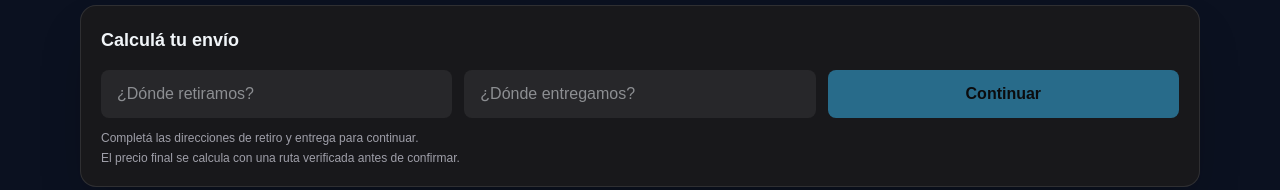
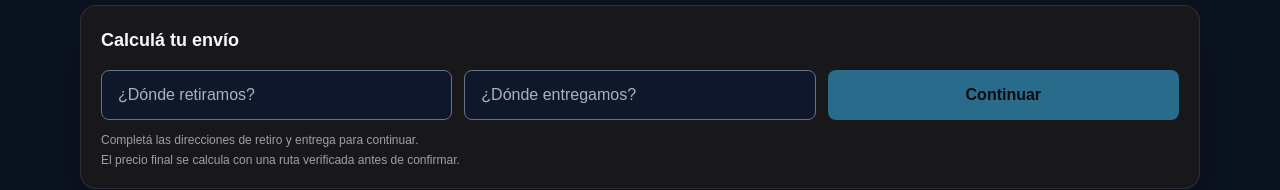
Before and after one commit to Aleemendoza/deliverynow, a Next.js app: page / in a window 1280 px wide. Shown: the part 558-748 px from the top of the page. Built offline with nearby package versions, Linux system fonts and the light colour scheme; no server answers.

Commit message:
feat(ui): improve accessible form contrast

```diff
--- a/src/app/globals.css
+++ b/src/app/globals.css
@@ -1,15 +1,21 @@
 @import "tailwindcss";
 
 :root {
-  --background: #0b1120;
-  --foreground: #f1f5f9;
-  --surface: #131c31;
-  --surface-raised: #1b2944;
+  --background: #0b1220;
+  --foreground: #f8fafc;
+  --surface: #111827;
+  --surface-raised: #172033;
+  --control: #0f172a;
+  --control-border: #64748b;
+  --control-border-hover: #94a3b8;
   --accent: #38bdf8;
   --accent-strong: #0ea5e9;
   --accent-soft: #e0f2fe;
   --accent-foreground: #06233a;
   --info: #7dd3fc;
+  --muted: #cbd5e1;
+  --focus-ring: rgba(56, 189, 248, 0.42);
+  color-scheme: dark;
 }
 
 @theme inline {
@@ -22,6 +28,7 @@
   --color-brand-soft: var(--accent-soft);
   --color-brand-foreground: var(--accent-foreground);
   --color-info: var(--info);
+  --color-muted: var(--muted);
   /* Compatibility aliases keep legacy utility classes on the new brand palette. */
   --color-yellow-400: var(--accent);
   --color-yellow-100: var(--accent-soft);
@@ -71,6 +78,79 @@ button {
   max-width: 100%;
 }
 
+input:not([type="hidden"]):not([type="checkbox"]):not([type="radio"]),
+select,
+textarea {
+  border: 1px solid var(--control-border) !important;
+  background-color: var(--control) !important;
+  color: var(--foreground) !important;
+  caret-color: var(--accent);
+}
+
+input:not([type="hidden"]):not([type="checkbox"]):not([type="radio"])::placeholder,
+textarea::placeholder {
+  color: var(--muted) !important;
+  opacity: 0.82;
+}
+
+input:not([type="hidden"]):not([type="checkbox"]):not([type="radio"]):hover,
+select:hover,
+textarea:hover {
+  border-color: var(--control-border-hover) !important;
+}
+
+input:not([type="hidden"]):not([type="checkbox"]):not([type="radio"]):focus,
+select:focus,
+textarea:focus {
+  border-color: var(--accent) !important;
+  box-shadow: 0 0 0 3px var(--focus-ring) !important;
+  outline: none;
+}
+
+input[aria-invalid="true"],
+select[aria-invalid="true"],
+textarea[aria-invalid="true"] {
+  border-color: #fb7185 !important;
+}
+
+input[type="checkbox"],
+input[type="radio"] {
+  accent-color: var(--accent);
+}
+
+label:has(> input.sr-only[type="radio"]:checked) {
+  border-color: var(--accent) !important;
+  border-width: 2px !important;
+  background-color: rgba(56, 189, 248, 0.12) !important;
+}
+
+label:has(> input.sr-only[type="radio"]:checked)::after {
+  content: "Seleccionado";
+  align-self: flex-start;
+  margin-left: auto;
+  border: 1px solid var(--accent);
+  border-radius: 999px;
+  padding: 0.15rem 0.5rem;
+  color: var(--foreground);
+  font-size: 0.75rem;
+  font-weight: 700;
+}
+
+button:not(:disabled),
+a[href] {
+  -webkit-tap-highlight-color: transparent;
+}
+
+:focus-visible {
+  outline: 3px solid var(--accent) !important;
+  outline-offset: 3px;
+}
+
+select option {
+  background: var(--control);
+  color: var(--foreground);
+}
+
 gmp-place-autocomplete,
 [class*="gmp-place-autocomplete"] {
   max-width: 100% !important;
--- a/src/components/scroll-to-top.tsx
+++ b/src/components/scroll-to-top.tsx
@@ -21,5 +21,5 @@ export function ScrollToTop() {
 
   if (!visible) return null;
 
-  return <button type="button" onClick={() => window.scrollTo({ top: 0, behavior: "smooth" })} aria-label="Volver al inicio" className="fixed bottom-5 right-4 z-30 grid size-12 place-items-center rounded-full bg-brand text-brand-foreground shadow-lg shadow-black/30 transition hover:bg-brand-strong focus:outline-none focus:ring-2 focus:ring-brand focus:ring-offset-2 focus:ring-offset-background sm:bottom-6 sm:right-6"><ArrowUp className="size-5" aria-hidden="true"/></button>;
+  return <button type="button" onClick={() => window.scrollTo({ top: 0, behavior: "smooth" })} aria-label="Volver al inicio" className="fixed bottom-20 right-4 z-30 grid size-12 place-items-center rounded-full border border-brand/70 bg-brand text-brand-foreground shadow-lg shadow-black/30 transition hover:bg-brand-strong focus:outline-none focus:ring-2 focus:ring-brand focus:ring-offset-2 focus:ring-offset-background sm:bottom-6 sm:right-6"><ArrowUp className="size-5" aria-hidden="true"/></button>;
 }
```
Also changed, not shown: 4 other files (tests, documents, lock files or other folders).
